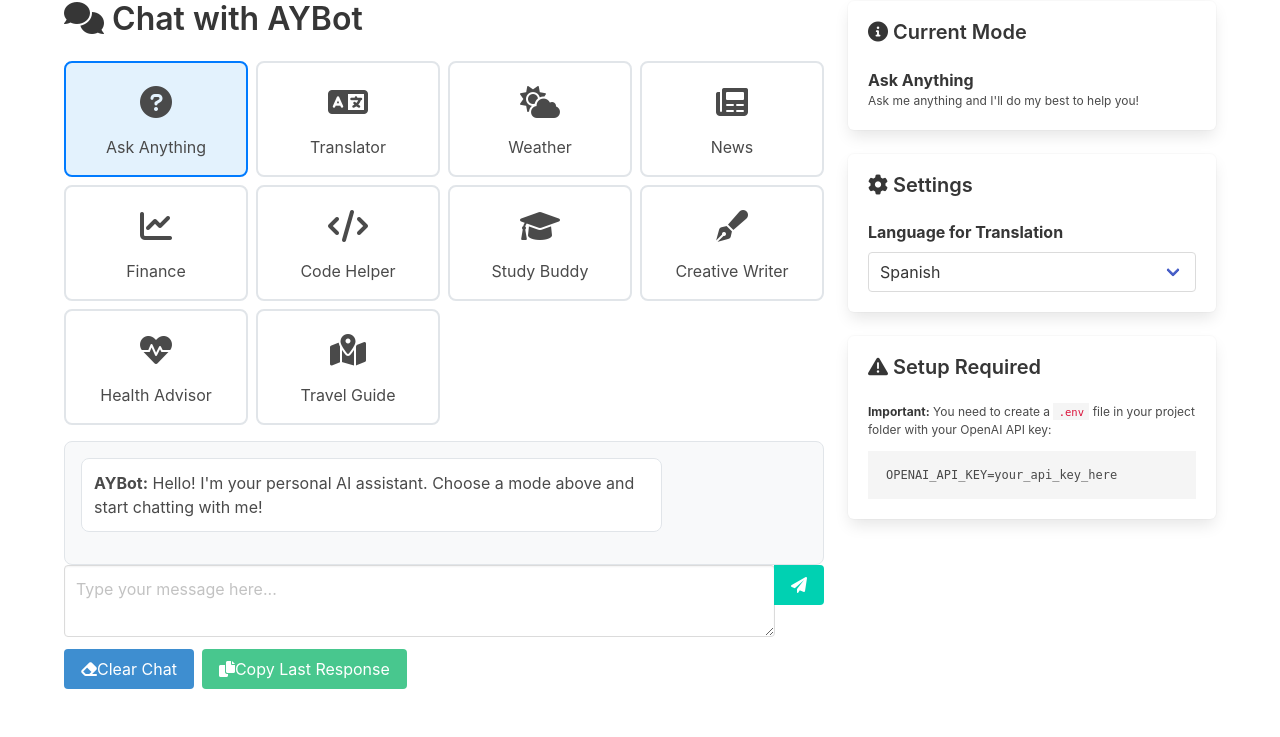
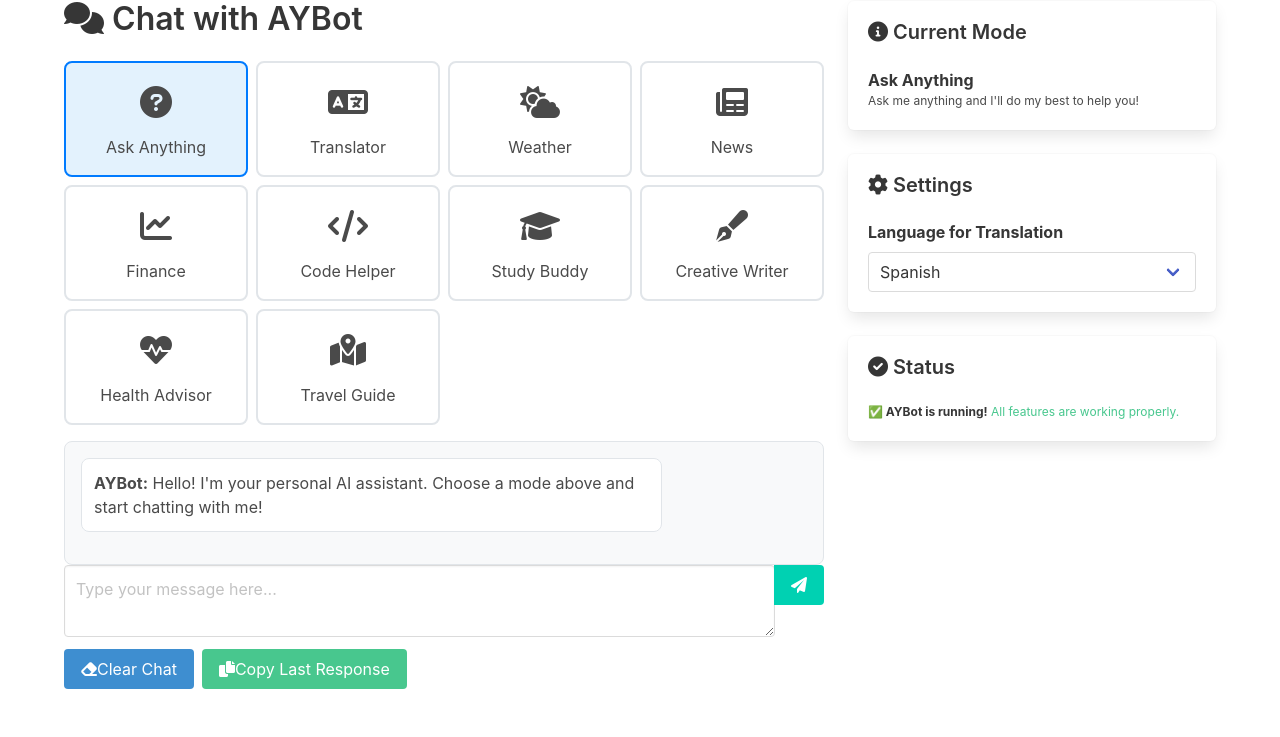
Before and after one commit to atulyadav128/translate, a Flask app: page / in a window 1280 px wide. Shown: the part 99-836 px from the top of the page. Run offline with Flask 3, Linux system fonts and the light colour scheme; some libraries are stand-ins or nearby versions.

Commit message:
Remove .env setup message since AYBot is working properly

```diff
--- a/templates/index.html
+++ b/templates/index.html
@@ -207,14 +207,13 @@
 
                     <div class="box">
                         <h3 class="title is-5">
-                            <i class="fas fa-exclamation-triangle"></i>
-                            Setup Required
+                            <i class="fas fa-check-circle"></i>
+                            Status
                         </h3>
                         <div class="content">
-                            <p class="is-size-7">
-                                <strong>Important:</strong> You need to create a <code>.env</code> file in your project folder with your OpenAI API key:
+                            <p class="is-size-7 has-text-success">
+                                <strong>✅ AYBot is running!</strong> All features are working properly.
                             </p>
-                            <pre class="is-size-7">OPENAI_API_KEY=your_api_key_here</pre>
                         </div>
                     </div>
                 </div>
```
